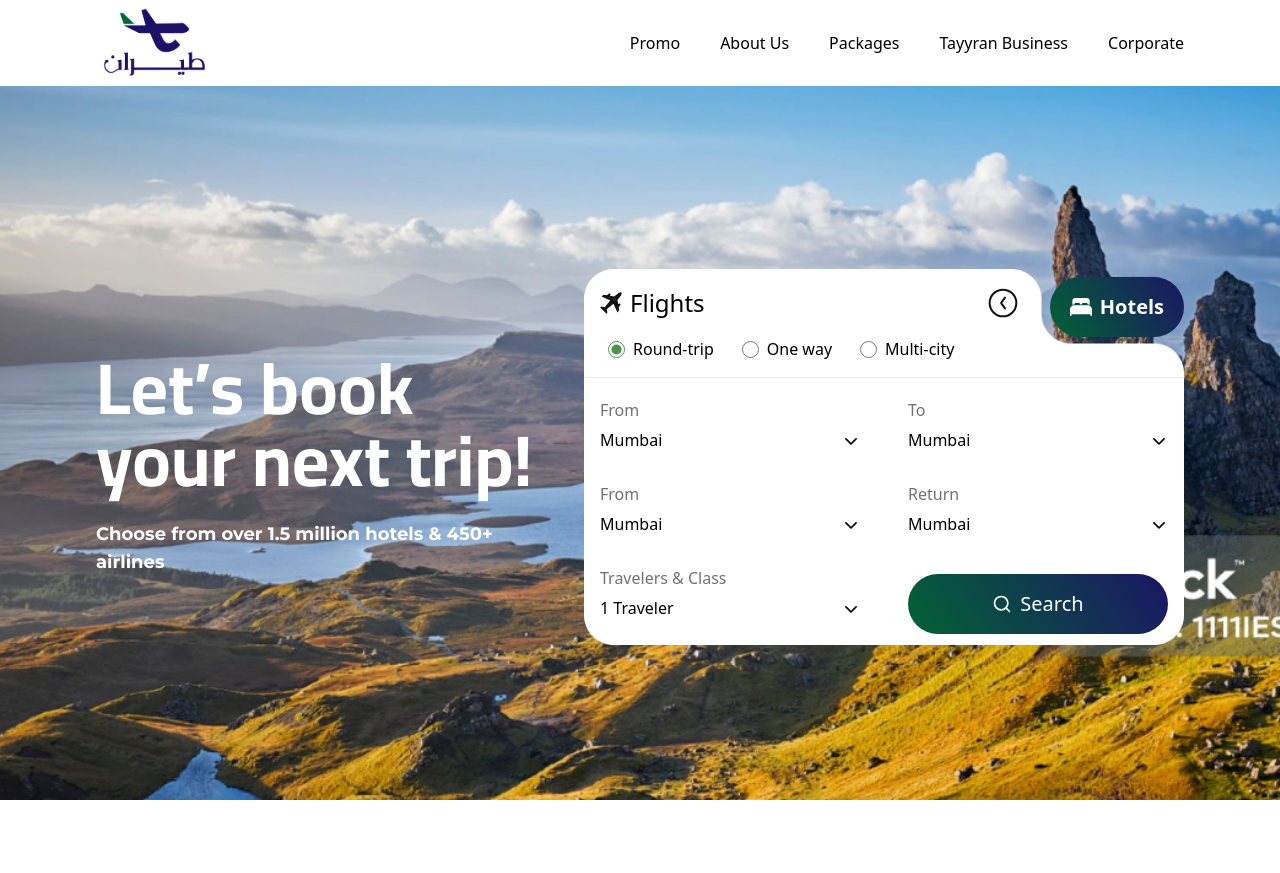
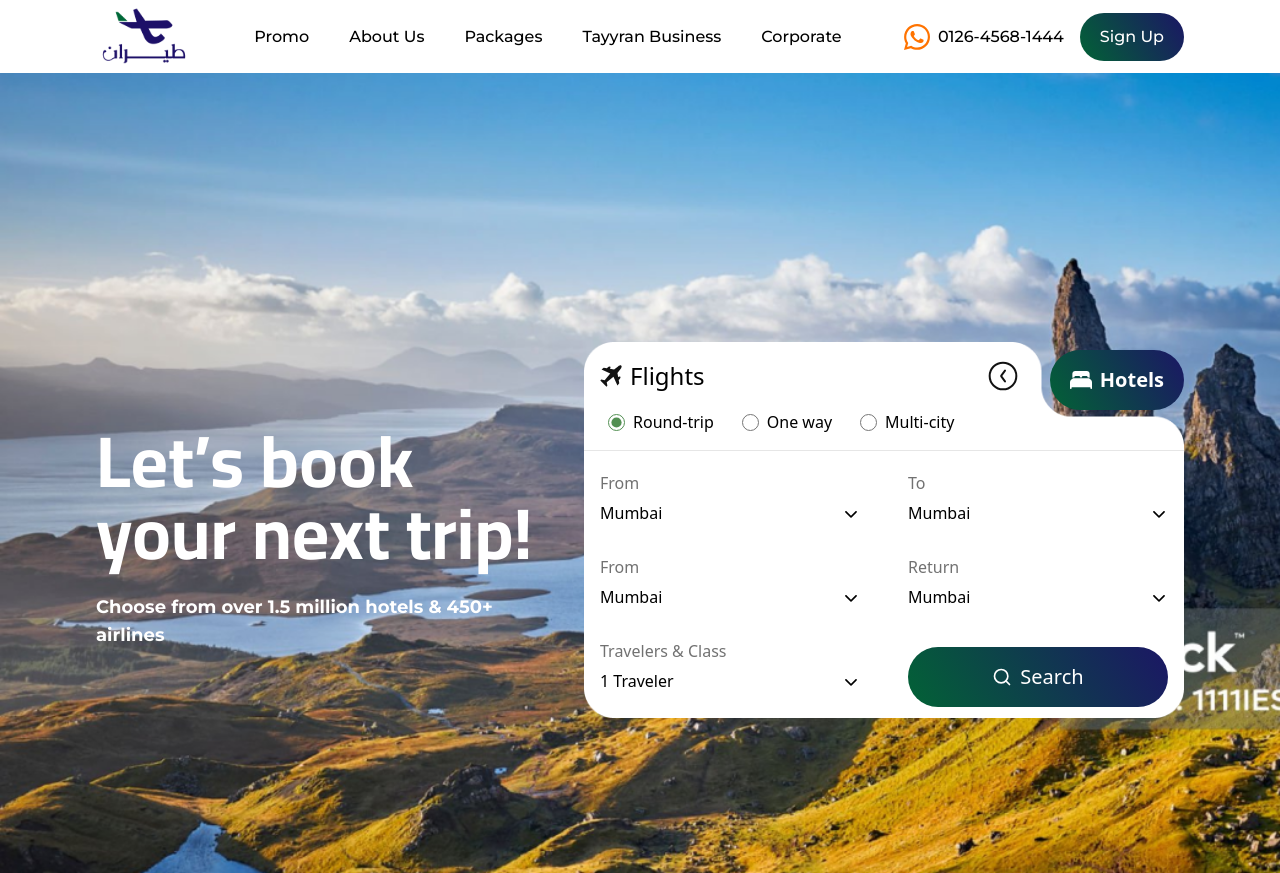
Before and after one commit to Atif-Hameed/Tayraan, a Next.js app: page / in a window 1280 px wide. Before the commit the page ends 800 px from the top, so only its background shows below. Built offline with nearby package versions, Linux system fonts and the light colour scheme.

Commit message:
navabr complete and next section

```diff
--- a/app/components/shared/navbar/index.tsx
+++ b/app/components/shared/navbar/index.tsx
@@ -6,6 +6,7 @@ import Link from "next/link";
 import { usePathname } from "next/navigation";
 import { IoClose } from "react-icons/io5";
 import { Menu } from "lucide-react";
+import { WhatApps } from "@/app/svg";
 
 const menuItems = [
   { label: "Promo", url: "/promo" },
@@ -26,16 +27,16 @@ const Navbar = () => {
   };
 
   return (
-    <div className="w-full absolute top-0 left-0  bg-white text-primary">
+    <div className="w-full  top-0 left-0   bg-white text-primary">
       <nav
-        className={`lg:px-24 md:px-16 px-5 flex md:rounded-full justify-center mx-auto  py-2 items-start relative top-0 w-full z-20 text-black bg-white`}
+        className={`lg:px-24 md:px-16 px-5 max-w-[1800px] flex md:rounded-full justify-center mx-auto  py-2 items-start relative top-0 w-full z-20 text-black bg-white`}
       >
         <div className="flex justify-between items-center flex-shrink-0 w-full">
           <Link href="/">
             <Image
               src={logo}
               alt=""
-              className=" hover:scale-105  duration-300 transition-all"
+              className=" hover:scale-105 w-24 duration-300 transition-all"
             />
           </Link>
           <div className="lg:flex items-center hidden gap-3 xl:gap-10 ">
@@ -45,7 +46,7 @@ const Navbar = () => {
               <Link
                 key={item.label}
                 href={item.url}
-                className={`hover:scale-105 hover:text-primary duration-300 transition-all text-base font-medium  ${isActive(
+                className={`hover:scale-105 hover:text-secondary duration-300 transition-all text-base font-medium  font-montserrat ${isActive(
                   item.url
                 )}`}
               >
@@ -54,6 +55,22 @@ const Navbar = () => {
             ))}
           </div>
 
+
+
+          <div className="lg:flex hidden items-center gap-4">
+            <Link
+              href="https://wa.me/012645681444"
+              className="flex gap-2 items-center lg:text-base font-medium font-montserrat"
+              target="_blank"
+              rel="noopener noreferrer"
+            >
+              <WhatApps />
+              0126-4568-1444
+            </Link>
+
+
+            <Link href={'/signup'} className="py-3 px-5 lg:text-base font-medium font-montserrat text-white text-center btn-bg rounded-full">Sign Up</Link>
+          </div>
           <button
             onClick={() => setIsModalOpen(!isModalOpen)}
             className="lg:hidden block py-2 "
@@ -62,8 +79,11 @@ const Navbar = () => {
           </button>
         </div>
       </nav>
-      {isModalOpen && (
-        <div className="bg-primary absolute left-0 w-full  px-10 z-20 py-10 transition-all duration-300">
+
+      <div className={`bg-primary absolute left-0 top-20 block lg:hidden w-full px-10 z-40 py-10 transition-all ease-in-out lg:min-h-0 min-h-screen duration-500 transform ${isModalOpen
+        ? "translate-y-0 opacity-100"
+        : "-translate-y-[110vh] opacity-40"
+        }`}>
         <div className="flex flex-col justify-center gap-2 ">
           {menuItems.map((item) => (
             <Link
@@ -77,9 +97,24 @@ const Navbar = () => {
               {item.label}
             </Link>
           ))}
+
+          <div className="flex flex-col  gap-4">
+            <Link
+              href="https://wa.me/012645681444"
+              className="flex gap-2 items-center text-white lg:text-base font-medium font-montserrat"
+              target="_blank"
+              rel="noopener noreferrer"
+            >
+              <WhatApps />
+              0126-4568-1444
+            </Link>
+
+
+            <Link href={'/signup'} className="py-3 px-5 text-white lg:text-base font-medium font-montserrat text-white text-center btn-bg rounded-full">Sign Up</Link>
           </div>
         </div>
-      )}
+      </div>
+
     </div>
   );
 };
--- a/app/globals.css
+++ b/app/globals.css
@@ -2,7 +2,14 @@
 @tailwind components;
 @tailwind utilities;
 
-
 input {
   accent-color: rgb(82, 143, 82);
 }
+
+.btn-bg {
+  background: linear-gradient(58.16deg, #016733 -6.21%, #1c1466 103.2%);
+}
+
+.btn-bg:hover {
+  background: linear-gradient(58.16deg, #016732b7 -6.21%, #1c1466bc 103.2%);
+}
--- a/app/page.tsx
+++ b/app/page.tsx
@@ -52,7 +52,7 @@ export default function Home() {
           <p className="font-montserrat font-bold text-lg">Choose from over 1.5 million hotels & 450+ airlines</p>
         </div>
         <div className=''>
-          <div className='relative bg-heroCard md:h-[390px] h-[350px] bg-no-repeat w-[600px] bg-contain'>
+          <div className='relative bg-heroCard bg-top md:h-[390px] h-[350px] bg-no-repeat lg:w-[600px] w-full bg-contain'>
 
             <div className='flex justify-between gap-4 w-full '>
 
--- a/app/svg/index.js
+++ b/app/svg/index.js
@@ -44,3 +44,18 @@ export const ArrowCircleIcon = () => (
         <circle cx="14.9998" cy="15.0003" r="13.3333" stroke="#121212" stroke-width="2" />
     </svg>
 );
+
+export const WhatApps = () => (
+    <svg width="26" height="26" viewBox="0 0 26 26" fill="none" xmlns="http://www.w3.org/2000/svg">
+        <g clip-path="url(#clip0_1_3658)">
+            <path d="M18.9661 15.4994L18.9563 15.5806C16.5741 14.3933 16.3249 14.2351 16.0172 14.6966C15.8038 15.0162 15.182 15.7409 14.9946 15.9554C14.805 16.1667 14.6165 16.1829 14.2947 16.0367C13.9697 15.8742 12.9265 15.5329 11.6915 14.4279C10.7295 13.5667 10.0838 12.5104 9.89315 12.1854C9.57573 11.6373 10.2398 11.5593 10.8443 10.4153C10.9526 10.1878 10.8974 10.009 10.8172 9.8476C10.736 9.6851 10.0892 8.0926 9.8184 7.45777C9.5584 6.8251 9.29082 6.90527 9.0904 6.90527C8.4664 6.8511 8.01032 6.85977 7.6084 7.27794C5.8599 9.19977 6.30082 11.1823 7.7969 13.2904C10.7371 17.1384 12.3036 17.8469 15.1679 18.8306C15.9414 19.0765 16.6466 19.0419 17.2046 18.9617C17.8264 18.8631 19.1188 18.1806 19.3886 17.4169C19.6648 16.6531 19.6648 16.0194 19.5836 15.8731C19.5034 15.7269 19.2911 15.6456 18.9661 15.4994Z" fill="#FF7300" />
+            <path d="M22.23 3.7364C13.9003 -4.31602 0.114833 1.52423 0.109417 12.8841C0.109417 15.1547 0.704167 17.3691 1.83733 19.3245L0 26L6.86292 24.2103C15.4267 28.8361 25.9957 22.6936 26 12.8906C26 9.4499 24.6567 6.21181 22.2138 3.77865L22.23 3.7364ZM23.8355 12.8548C23.829 21.1239 14.7517 26.2881 7.5725 22.0675L7.1825 21.8356L3.12 22.8919L4.20875 18.9431L3.94983 18.5369C-0.517834 11.4248 4.615 2.12981 13.078 2.12981C15.9532 2.12981 18.6518 3.25106 20.6841 5.28231C22.7153 7.29623 23.8355 9.99481 23.8355 12.8548Z" fill="#FF7300" />
+        </g>
+        <defs>
+            <clipPath id="clip0_1_3658">
+                <rect width="26" height="26" fill="white" />
+            </clipPath>
+        </defs>
+    </svg>
+
+);
```
Lines whose indentation alone changed are shown as unchanged.
